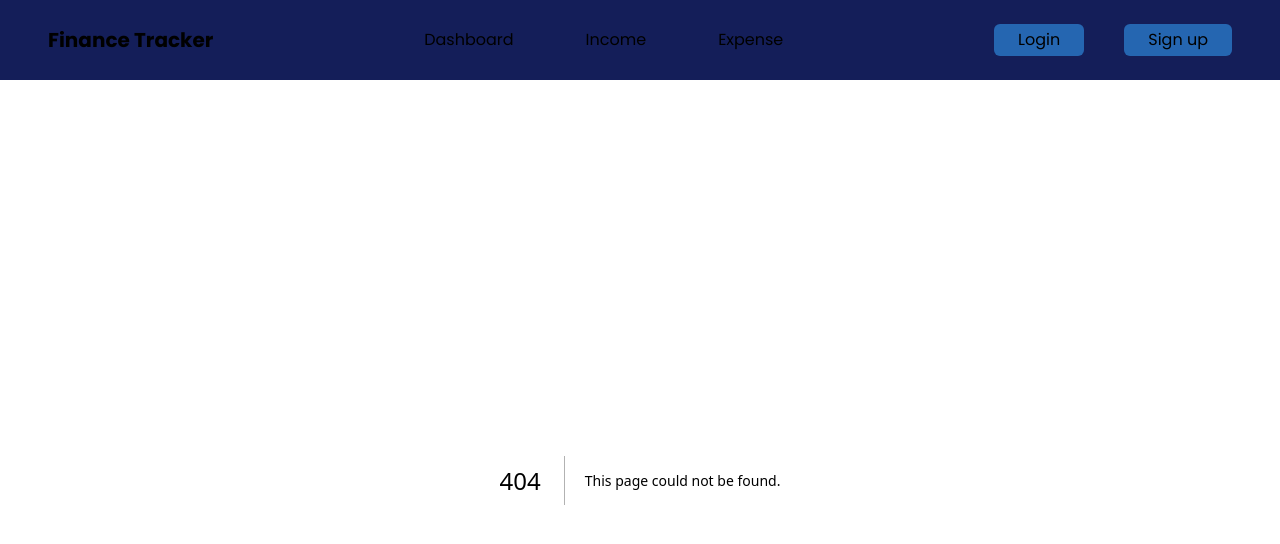
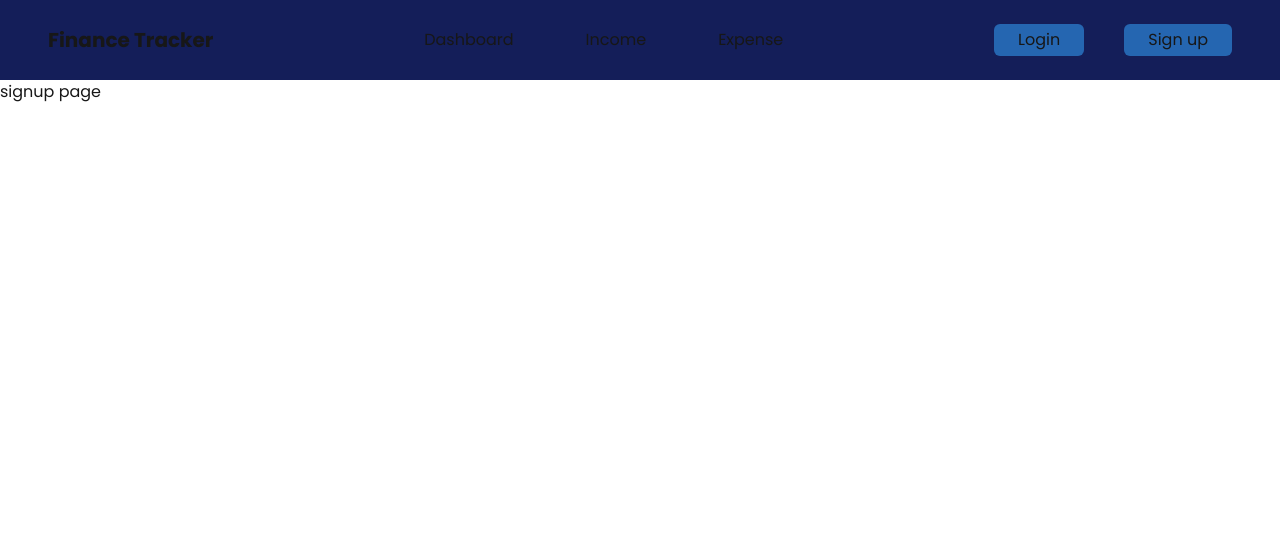
Before and after one commit to RamSivaSundaraKarthykeyan/finance-tracker-the-actual, a Next.js app: page /signup in a window 1280 px wide. Before the commit this address had no page. Shown: the top 544 px of the page. Built offline with nearby package versions, Linux system fonts and the light colour scheme.

Commit message:
NavBar page routing has been established

```diff
--- /dev/null
+++ b/src/app/(pages)/dashboard/page.js
@@ -0,0 +1,3 @@
+export default function dashboard() {
+  return <h1>Dashboard is Working!</h1>;
+}
--- /dev/null
+++ b/src/app/(pages)/expense/page.js
@@ -0,0 +1,7 @@
+import React from "react";
+
+const expense = () => {
+  return <div>Expense page</div>;
+};
+
+export default expense;
--- /dev/null
+++ b/src/app/(pages)/income/page.js
@@ -0,0 +1,7 @@
+import React from "react";
+
+const income = () => {
+  return <div>income page</div>;
+};
+
+export default income;
--- /dev/null
+++ b/src/app/(pages)/login/page.js
@@ -0,0 +1,7 @@
+import React from "react";
+
+const login = () => {
+  return <div>Login page</div>;
+};
+
+export default login;
--- /dev/null
+++ b/src/app/(pages)/signup/page.js
@@ -0,0 +1,7 @@
+import React from "react";
+
+const signup = () => {
+  return <div>signup page</div>;
+};
+
+export default signup;
--- a/src/components/NavBar.js
+++ b/src/components/NavBar.js
@@ -1,17 +1,26 @@
+import Link from "next/link";
+
 const NavBar = () => {
   return (
     <div>
       <div className="bg-darkBlue flex justify-between items-center h-20">
-        <h2 className="font-bold text-xl pl-12"> Finance Tracker</h2>
+        <Link href="/" className="font-bold text-xl pl-12">
+          {" "}
+          Finance Tracker
+        </Link>
         <div className="flex justify-center gap-18 ">
-          <ul>Dashboard</ul>
-          <ul>Income</ul>
-          <ul>Expense</ul>
+          <Link href="/dashboard">Dashboard</Link>
+          <Link href="/income">Income</Link>
+          <Link href="/expense">Expense</Link>
         </div>
 
         <div className="flex gap-10 justify-end pr-12">
-          <button className="bg-lightBlue py-1 px-6 rounded-md">Login</button>
-          <button className="bg-lightBlue py-1 px-6 rounded-md">Sign up</button>
+          <Link href="/income" className="bg-lightBlue py-1 px-6 rounded-md">
+            Login
+          </Link>
+          <Link href="/signup" className="bg-lightBlue py-1 px-6 rounded-md">
+            Sign up
+          </Link>
         </div>
       </div>
     </div>
```
